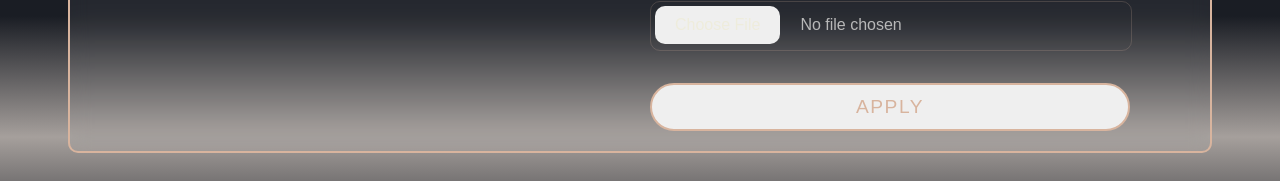
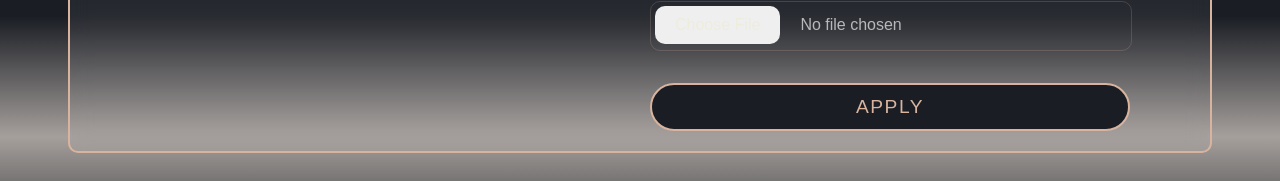
Before and after one commit to UtkarshM-hub/member-board-drive, a React (Vite) app in the folder Frontend/: page / in a window 1280 px wide. Shown: the part 757-938 px from the top of the page. Built offline with nearby package versions, Linux system fonts and the light colour scheme.

Commit message:
changed background color of apply button

```diff
--- a/Frontend/src/Register.module.css
+++ b/Frontend/src/Register.module.css
@@ -226,6 +226,7 @@ input[type="tel"] {
   transition: ease-out 0.4s;
   margin-top: 20px;
   margin-bottom: 20px;
+  background-color: var(--color-background);
 }
 
 .slide_right:hover {
```
